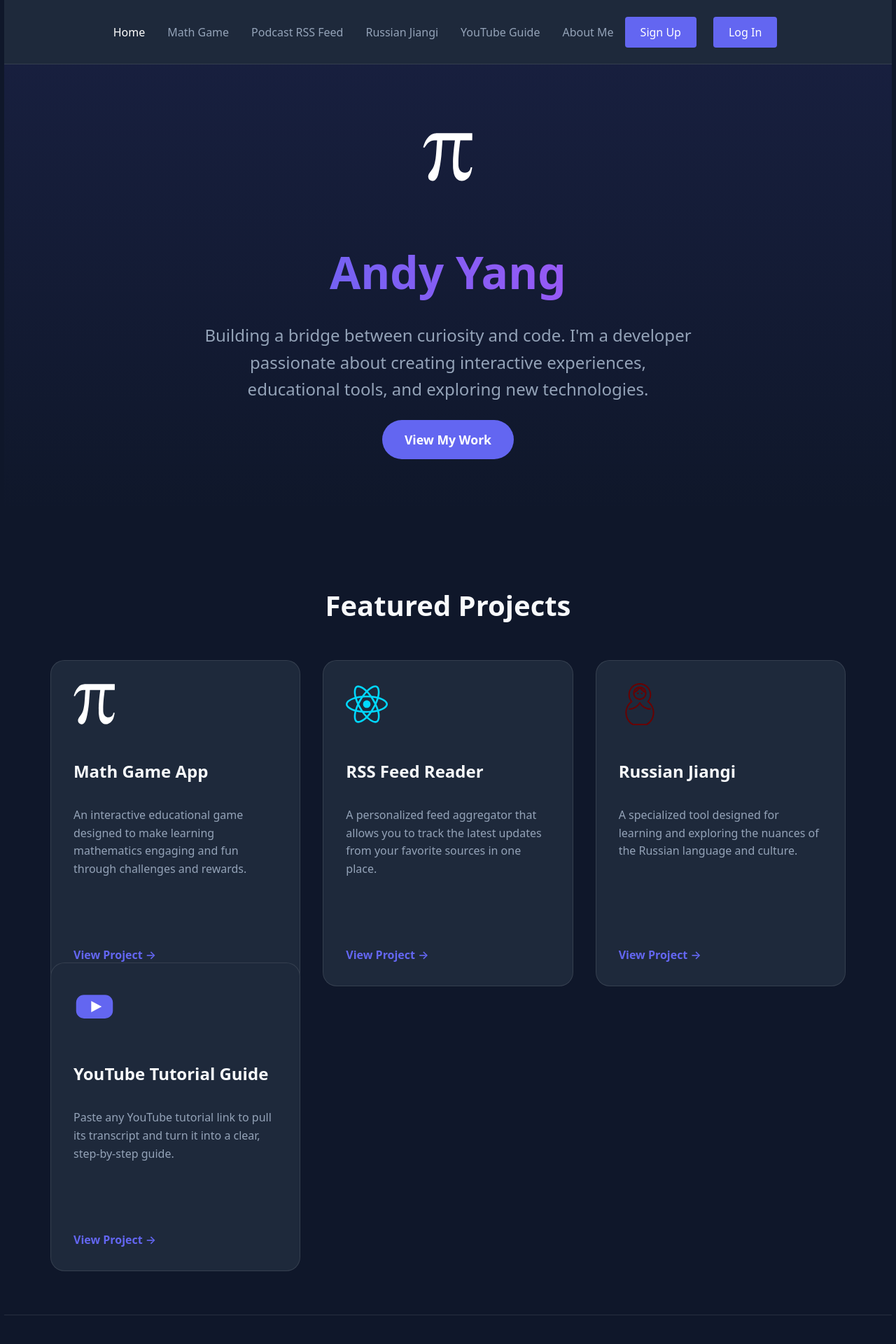
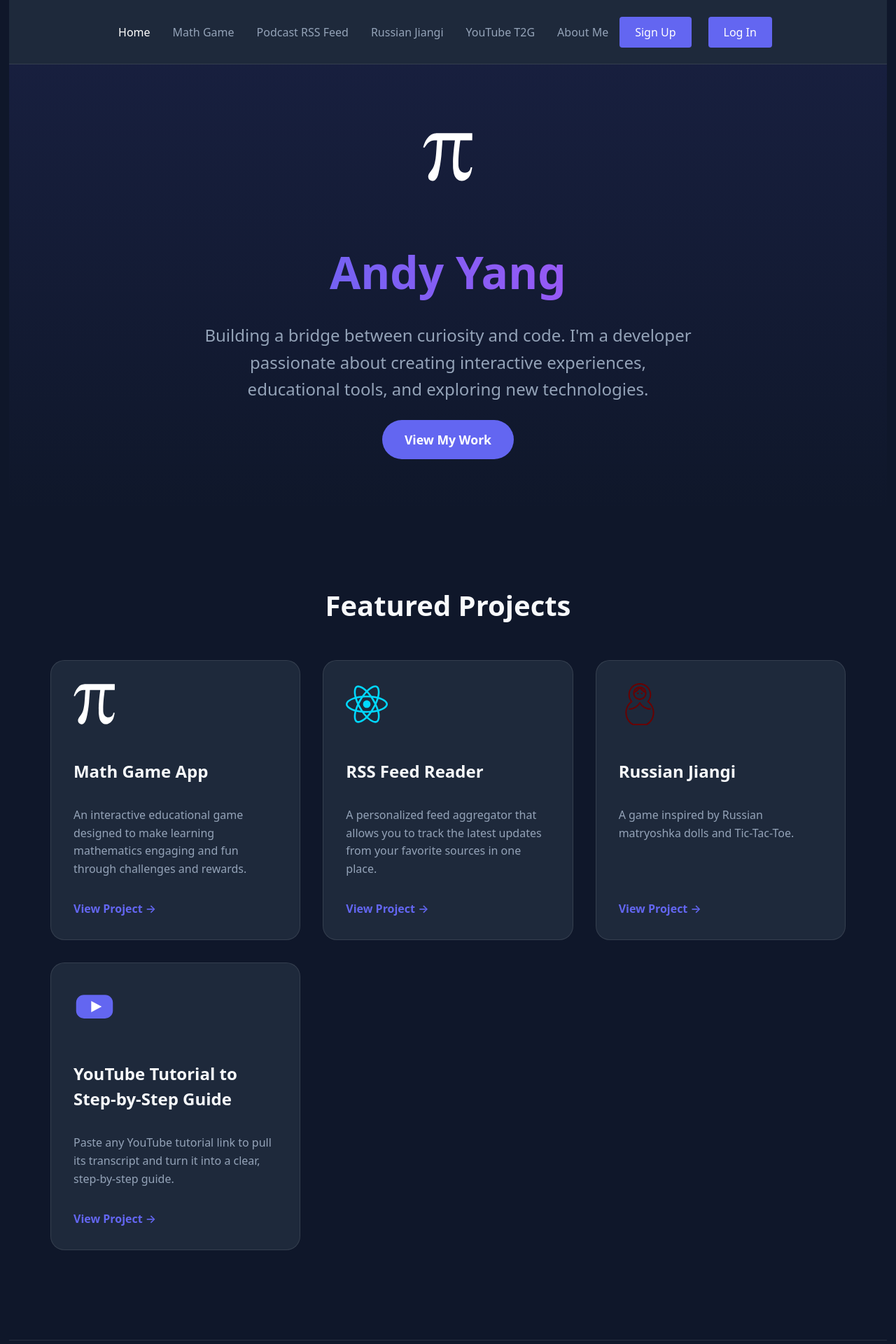
Before and after one commit to HBSocrates/LAMP, a React (Vite) app in the folder vite-project/frontend/: page / in a window 1280 px wide. Shown: the top 1920 px of the page at 70% size. Built offline with nearby package versions, Linux system fonts and the light colour scheme.

Commit message:
Update to css

```diff
--- a/vite-project/frontend/src/components/NavBar/NavBar.jsx
+++ b/vite-project/frontend/src/components/NavBar/NavBar.jsx
@@ -35,7 +35,7 @@ const Navbar = () => {
                         Russian Jiangi
                     </NavLink>
                     <NavLink to="/youtubeGuide">
-                        YouTube Guide
+                        YouTube T2G
                     </NavLink>
                     <NavLink to="/about" >
                         About Me
@@ -71,7 +71,7 @@ const Navbar = () => {
                         Russian Jiangi
                     </MobileNavLink>
                     <MobileNavLink to="/youtubeGuide" onClick={closeMobile}>
-                        YouTube Guide
+                        YouTube T2G
                     </MobileNavLink>
                     <MobileNavLink to="/about" onClick={closeMobile}>
                         About Me
--- a/vite-project/frontend/src/pages/index.jsx
+++ b/vite-project/frontend/src/pages/index.jsx
@@ -22,12 +22,12 @@ const Home = () => {
     },
     {
       title: "Russian Jiangi",
-      description: "A specialized tool designed for learning and exploring the nuances of the Russian language and culture.",
+      description: "A game inspired by Russian matryoshka dolls and Tic-Tac-Toe.",
       link: "/RussianJiangi",
       icon: matryoshkaLogo,
     },
     {
-      title: "YouTube Tutorial Guide",
+      title: "YouTube Tutorial to Step-by-Step Guide",
       description: "Paste any YouTube tutorial link to pull its transcript and turn it into a clear, step-by-step guide.",
       link: "/youtubeGuide",
       icon: youtubeLogo,
--- a/vite-project/frontend/src/pages/youtubeGuide.jsx
+++ b/vite-project/frontend/src/pages/youtubeGuide.jsx
@@ -72,7 +72,7 @@ const YouTubeGuide = () => {
                     </div>
                 )}
                 <div className="yt-guide-card">
-                    <h1>YouTube Tutorial Guide</h1>
+                    <h1>YouTube Tutorial to Step-by-Step Guide</h1>
                     <p>
                         Paste a YouTube tutorial URL to pull its transcript and turn it into a
                         step-by-step guide you can follow along with.
--- a/vite-project/frontend/src/styles/App.css
+++ b/vite-project/frontend/src/styles/App.css
@@ -88,7 +88,7 @@
   transition: transform 0.3s, border-color 0.3s, box-shadow 0.3s;
   display: flex;
   flex-direction: column;
-  height: 100%;
+  box-sizing: border-box;
 }
 
 .project-card:hover {
```
